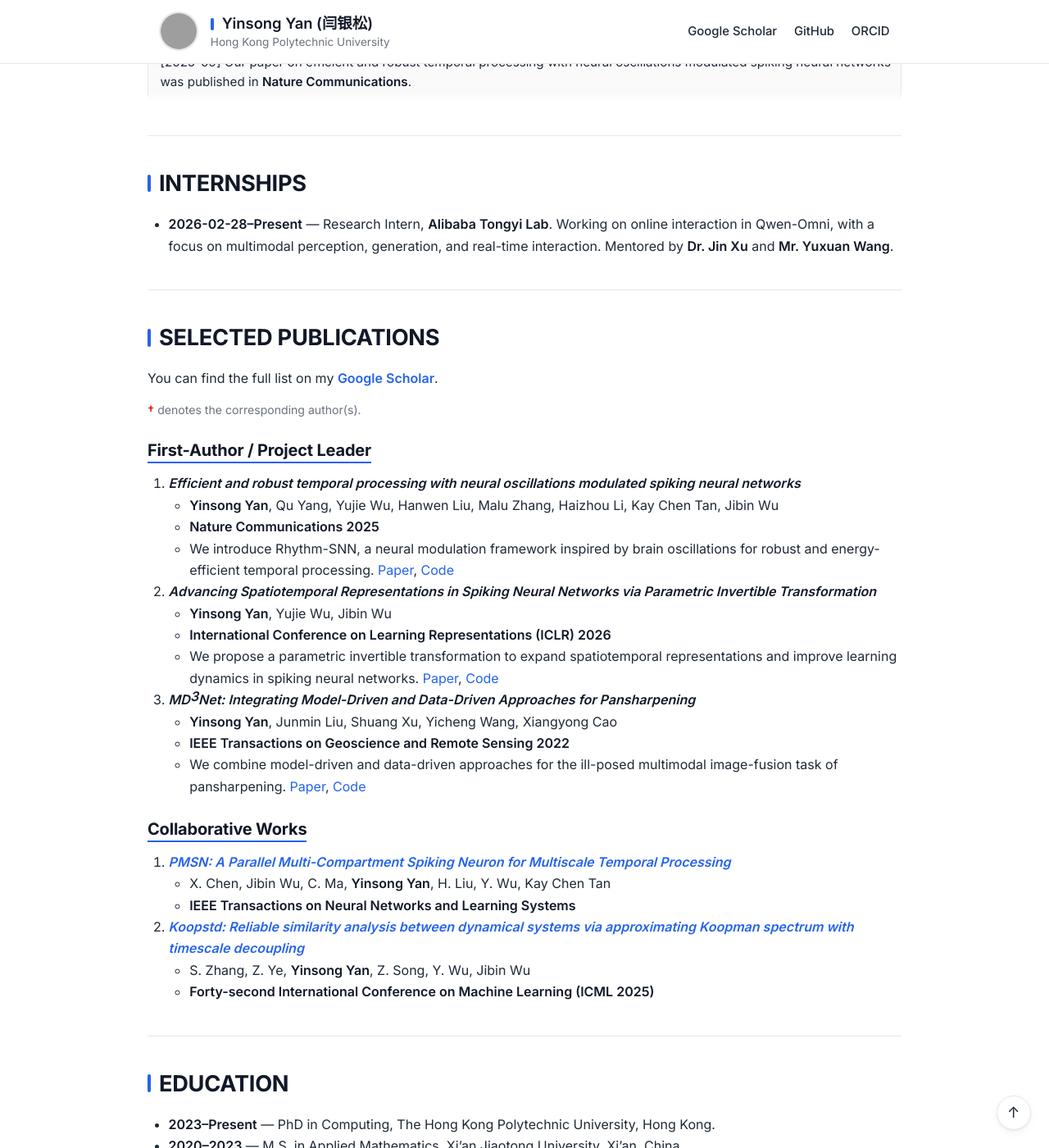
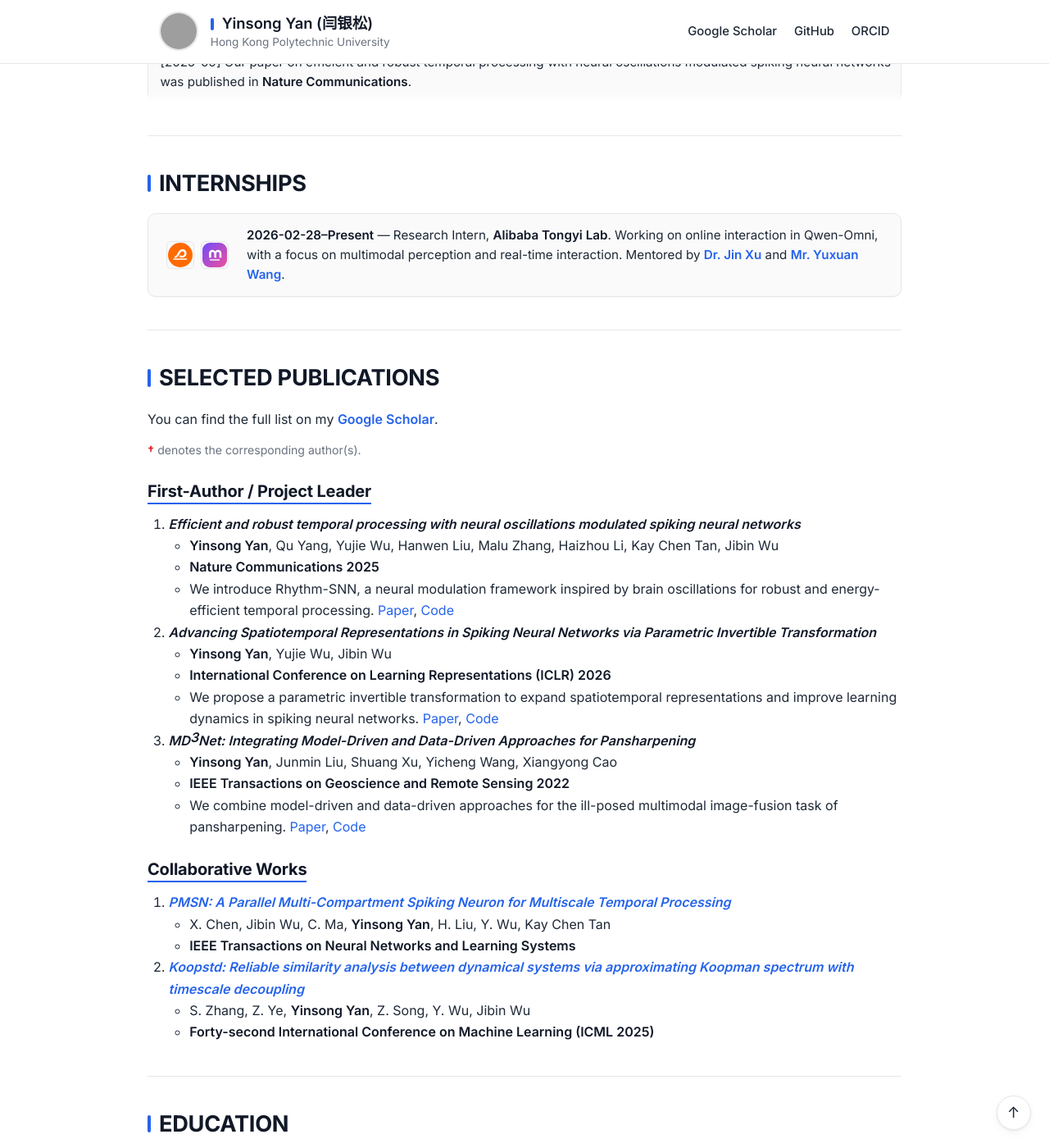
Before and after one commit to YinsongYan/YinsongYan.github.io, a Jekyll site: the page built from index.md, in a window 1280 px wide and 1400 px high, scrolled down 1129 px. Shown: the whole window at 82% size. Built offline with Jekyll 4.4.1, drawn with Linux system fonts in a browser that asks for light colours; our own code applies the rules of GitHub Pages for plain Markdown files; grey boxes are pictures that could not be loaded.

Commit message:
Refine internship section with mentor links and icons

```diff
--- a/_sass/_components.scss
+++ b/_sass/_components.scss
@@ -35,6 +35,48 @@
 .emph {
   color: #dc2626 !important;
   font-weight: 700;
+}
+
+// ----- Internships -----
+.internship-entry {
+  display: grid;
+  grid-template-columns: 88px 1fr;
+  gap: 1rem;
+  align-items: center;
+  margin: 1rem 0 1.5rem;
+  padding: .85rem 1rem;
+  background: var(--color-surface);
+  border: 1px solid var(--color-border);
+  border-radius: $radius-md;
+  box-shadow: var(--shadow-sm);
+}
+
+.internship-logos {
+  display: flex;
+  align-items: center;
+  justify-content: center;
+  gap: .45rem;
+
+  a { display: block; line-height: 0; }
+  img {
+    width: 34px;
+    height: 34px;
+    display: block;
+    border-radius: $radius-sm;
+    border: 1px solid var(--color-border);
+  }
+}
+
+.internship-details {
+  font-size: .95rem;
+  line-height: 1.6;
+}
+
+@include mobile {
+  .internship-entry {
+    grid-template-columns: 1fr;
+    gap: .6rem;
+  }
 }
 @media (prefers-color-scheme: dark) {
   .emph { color: #f87171 !important; }
--- a/index.md
+++ b/index.md
@@ -46,7 +46,15 @@ I am always open to research discussions and collaborations. Please feel free to
 
 # INTERNSHIPS
 
-- **2026-02-28–Present** — Research Intern, **Alibaba Tongyi Lab**. Working on online interaction in Qwen-Omni, with a focus on multimodal perception, generation, and real-time interaction. Mentored by **Dr. Jin Xu** and **Mr. Yuxuan Wang**.
+<div class="internship-entry">
+  <div class="internship-logos" aria-label="Alibaba and Qwen">
+    <a href="https://www.alibaba.com/" target="_blank" rel="noreferrer"><img src="images/alibaba-icon.svg" alt="Alibaba" /></a>
+    <a href="https://qwen.ai/" target="_blank" rel="noreferrer"><img src="images/qwen-icon.svg" alt="Qwen" /></a>
+  </div>
+  <div class="internship-details">
+    <strong>2026-02-28–Present</strong> — Research Intern, <strong>Alibaba Tongyi Lab</strong>. Working on online interaction in Qwen-Omni, with a focus on multimodal perception and real-time interaction. Mentored by <strong><a href="https://jxu-thu.github.io/" target="_blank" rel="noreferrer">Dr. Jin Xu</a></strong> and <strong><a href="https://patrick-tssn.github.io/" target="_blank" rel="noreferrer">Mr. Yuxuan Wang</a></strong>.
+  </div>
+</div>
 
 ---
 
```
Also changed, not shown: images/alibaba-icon.svg (added), images/qwen-icon.svg (added).
